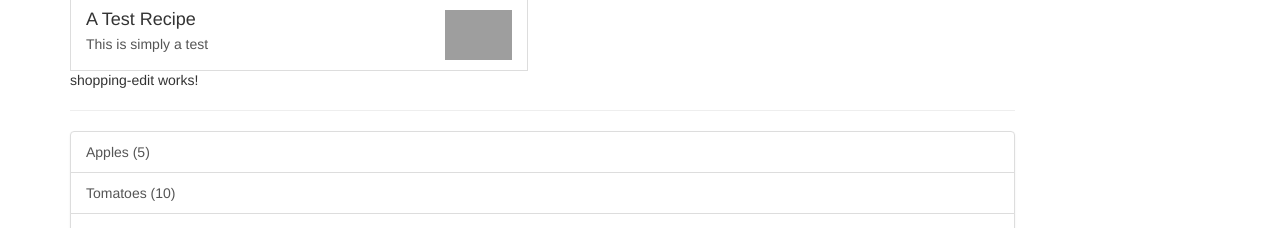
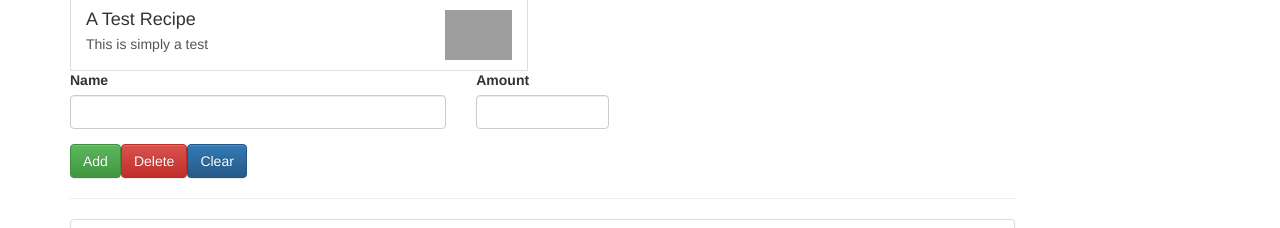
Before and after one commit to khaledayed/shopping-list-app, an Angular app: page / in a window 1280 px wide. Shown: the part 219-447 px from the top of the page. Built offline with nearby package versions, Linux system fonts and the light colour scheme; grey boxes are pictures that could not be loaded.

Commit message:
adding a shopping list edit section

```diff
--- a/src/app/shopping-list/shopping-edit/shopping-edit.component.html
+++ b/src/app/shopping-list/shopping-edit/shopping-edit.component.html
@@ -1,3 +1,23 @@
-<p>
-  shopping-edit works!
-</p>
+<div class="row">
+  <div class="col-xs-12">
+    <form>
+      <div class="row">
+        <div class="col-sm-5 form-group">
+          <label for="name">Name</label>
+          <input type="text" id="name" class="form-control" />
+        </div>
+        <div class="col-sm-2 form-group">
+          <label for="amount">Amount</label>
+          <input type="number" id="amount" class="form-control" />
+        </div>
+      </div>
+      <div class="row">
+        <div class="col-xs-12">
+          <button class="btn btn-success" type="submit">Add</button>
+          <button class="btn btn-danger" type="button">Delete</button>
+          <button class="btn btn-primary" type="button">Clear</button>
+        </div>
+      </div>
+    </form>
+  </div>
+</div>
```
